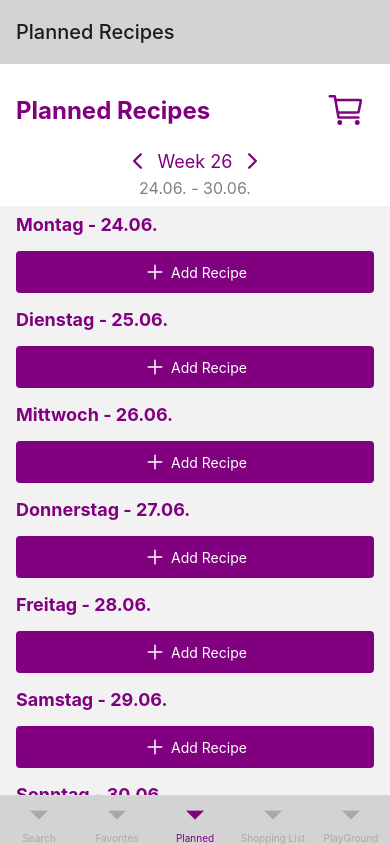
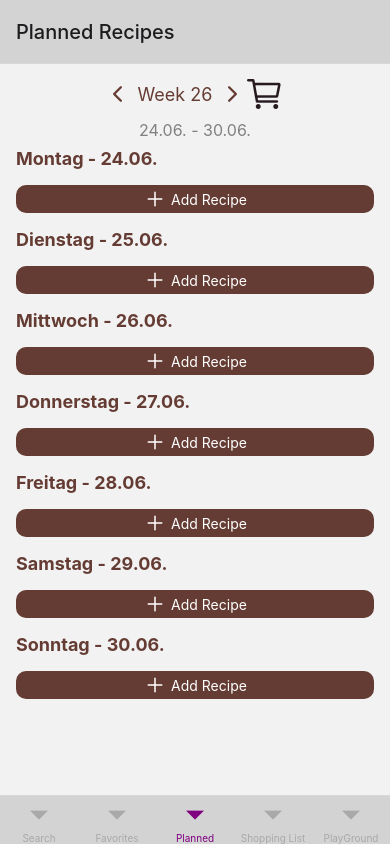
Before and after one commit to pakreft/culinary-compass, a React Native app: screen /PlannedStack in a window 390 px wide. Built offline with nearby package versions, Linux system fonts and the light colour scheme.

Commit message:
PlannedOptik

```diff
--- a/src/components/SwipeModal.jsx
+++ b/src/components/SwipeModal.jsx
@@ -318,7 +318,7 @@ const SwipeModal = ({ visible, onClose, recipe }) => {
     </Modal>
   );
 };
-
+//SwipeModalStyles
 const styles = StyleSheet.create({
   // modalContainer: {
   //   flex: 1,
--- a/src/screens/main/PlannedScreen.jsx
+++ b/src/screens/main/PlannedScreen.jsx
@@ -23,6 +23,7 @@ import {
   getISOWeek,
   endOfWeek,
 } from 'date-fns';
+import colors from '../../constants/colors';
 import { de } from 'date-fns/locale';
 import { useFavorites } from '../../contexts/FavoritesContext';
 import SwipeModal from '../../components/SwipeModal';
@@ -63,7 +64,6 @@ const PlannedScreen = ({ navigation }) => {
   };
 
   const handleAddAllItemsToShoppingList = () => {
-
     // Hole das Start- und Enddatum der aktuellen Woche
     const startOfCurrentWeek = startOfWeek(selectedDate, { locale: de });
     const endOfCurrentWeek = endOfWeek(selectedDate, { locale: de });
@@ -87,8 +87,6 @@ const PlannedScreen = ({ navigation }) => {
     currentWeekRecipes.forEach((recipe) => {
       newRecipe(recipe);
     });
-
-
   };
 
   useEffect(() => {
@@ -214,23 +212,28 @@ const PlannedScreen = ({ navigation }) => {
       />
       <View style={styles.header}>
         <View style={styles.headerTop}>
-          <Text style={styles.headerText}>Planned Recipes</Text>
-          <TouchableOpacity
-            style={styles.alertButton}
-            onPress={handleAddAllItemsToShoppingList}
-          >
-            <Ionicons name="cart-outline" size={40} color="purple" />
-          </TouchableOpacity>
+          <Text style={styles.headerText}></Text>
         </View>
         <View style={styles.weekNavigation}>
           <TouchableOpacity onPress={handlePrevWeek}>
-            <Ionicons name="chevron-back" size={24} color="purple" />
+            <Ionicons name="chevron-back" size={24} color={colors.accent} />
           </TouchableOpacity>
           <TouchableOpacity onPress={() => setCalendarVisible(true)}>
             <Text style={styles.weekText}>{`Week ${currentWeek}`}</Text>
           </TouchableOpacity>
           <TouchableOpacity onPress={handleNextWeek}>
-            <Ionicons name="chevron-forward" size={24} color="purple" />
+            <Ionicons name="chevron-forward" size={24} color={colors.accent} />
+          </TouchableOpacity>
+
+          <TouchableOpacity
+            //style={styles.alertButton}
+            onPress={handleAddAllItemsToShoppingList}
+          >
+            <Ionicons
+              name="cart-outline"
+              size={40}
+              color={colors.iconsGrocery}
+            />
           </TouchableOpacity>
         </View>
         <Text style={styles.dateRange}>{dateRange}</Text>
@@ -257,7 +260,7 @@ const PlannedScreen = ({ navigation }) => {
                   style={styles.deleteButton}
                   onPress={() => removeRecipe(day.formattedDate, recipeIndex)}
                 >
-                  <Ionicons name="close" size={24} color="purple" />
+                  <Ionicons name="close" size={24} color={colors.accent} />
                 </TouchableOpacity>
               </View>
             ))}
@@ -288,7 +291,7 @@ const PlannedScreen = ({ navigation }) => {
           markedDates={{
             [format(selectedDate, 'yyyy-MM-dd')]: {
               selected: true,
-              selectedColor: 'purple',
+              selectedColor: colors.accent,
             },
           }}
         />
@@ -351,7 +354,7 @@ const PlannedScreen = ({ navigation }) => {
               ListEmptyComponent={
                 loading ? (
                   <View style={styles.loadingContainer}>
-                    <ActivityIndicator size="large" color="purple" />
+                    <ActivityIndicator size="large" color={colors.accent} />
                     <Text style={styles.loadingText}>Loading...</Text>
                   </View>
                 ) : (
@@ -409,25 +412,30 @@ const PlannedScreen = ({ navigation }) => {
 const styles = StyleSheet.create({
   container: {
     flex: 1,
+    backgroundColor: colors.primary,
   },
-  header: {
+  // header: {
+  //   //paddingHorizontal: 0,
+  //   //paddingTop: 16,
+  //   //paddingBottom: 8,
+  //   backgroundColor: colors.primary,
+  // },
+  // headerTop: {
+  //   flexDirection: 'row',
+  //   justifyContent: 'space-between',
+  //   alignItems: 'center',
+  // },
+  // headerText: {
+  //   fontSize: 24,
+  //   fontWeight: 'bold',
+  //   color: colors.primary,
+  // },
+  cartButton: {
     paddingHorizontal: 16,
     paddingTop: 16,
     paddingBottom: 8,
-    backgroundColor: 'white',
-  },
-  headerTop: {
-    flexDirection: 'row',
+    color: colors.accent,
     justifyContent: 'space-between',
-    alignItems: 'center',
-  },
-  headerText: {
-    fontSize: 24,
-    fontWeight: 'bold',
-    color: 'purple',
-  },
-  alertButton: {
-    padding: 8,
   },
   weekNavigation: {
     flexDirection: 'row',
@@ -437,7 +445,7 @@ const styles = StyleSheet.create({
   },
   weekText: {
     fontSize: 18,
-    color: 'purple',
+    color: colors.accent,
     marginHorizontal: 8,
   },
   dateRange: {
@@ -454,7 +462,7 @@ const styles = StyleSheet.create({
     fontSize: 18,
     fontWeight: 'bold',
     marginBottom: 8,
-    color: 'purple',
+    color: colors.accent,
   },
   recipeContainer: {
     flexDirection: 'row',
@@ -482,7 +490,7 @@ const styles = StyleSheet.create({
   },
   recipeLabel: {
     fontSize: 16,
-    color: 'purple',
+    color: colors.accent,
   },
   deleteButton: {
     padding: 8,
@@ -491,9 +499,9 @@ const styles = StyleSheet.create({
     flexDirection: 'row',
     alignItems: 'center',
     justifyContent: 'center',
-    paddingVertical: 8,
-    backgroundColor: 'purple',
-    borderRadius: 4,
+    paddingVertical: 1,
+    backgroundColor: colors.accent,
+    borderRadius: 10,
     marginTop: 8,
   },
   addRecipeButtonText: {
@@ -513,28 +521,12 @@ const styles = StyleSheet.create({
     alignSelf: 'center',
     justifyContent: 'flex-start', // Ändert die Ausrichtung nach oben
   },
-  // modalContainer: {
-  //   flex: 1,
-  //   //width: '90%',
-  //   justifyContent: 'center',
-  //   transparent: 'true',
-  //   //justifyContent: 'flex-end', // Anpassung, um Modal von unten nach oben zu schieben
-  // },
 
-  // modalContent: {
-  //   backgroundColor: 'lightgrey',
-  //   padding: 20,
-  //   borderRadius: 10,
-  //   width: '90%',
-  //   height: '80%', // Fixierte Höhe
-  //   alignSelf: 'center',
-  //   justifyContent: 'flex-start', // Ändert die Ausrichtung nach oben
-  // },
   modalTitle: {
     fontSize: 20,
     fontWeight: 'bold',
     marginBottom: 10,
-    color: 'purple',
+    color: colors.header,
   },
   searchContainer: {
     flexDirection: 'row',
@@ -556,9 +548,10 @@ const styles = StyleSheet.create({
   closeButton: {
     marginTop: 10,
     alignItems: 'center',
+    color: colors.iconsGrocery,
   },
   closeButtonText: {
-    color: 'purple',
+    color: colors.iconsGrocery,
     fontSize: 16,
   },
   loadingContainer: {
@@ -570,7 +563,7 @@ const styles = StyleSheet.create({
   loadingText: {
     marginTop: 10,
     fontSize: 16,
-    color: 'purple',
+    color: colors.brightest,
   },
 });
 
```
